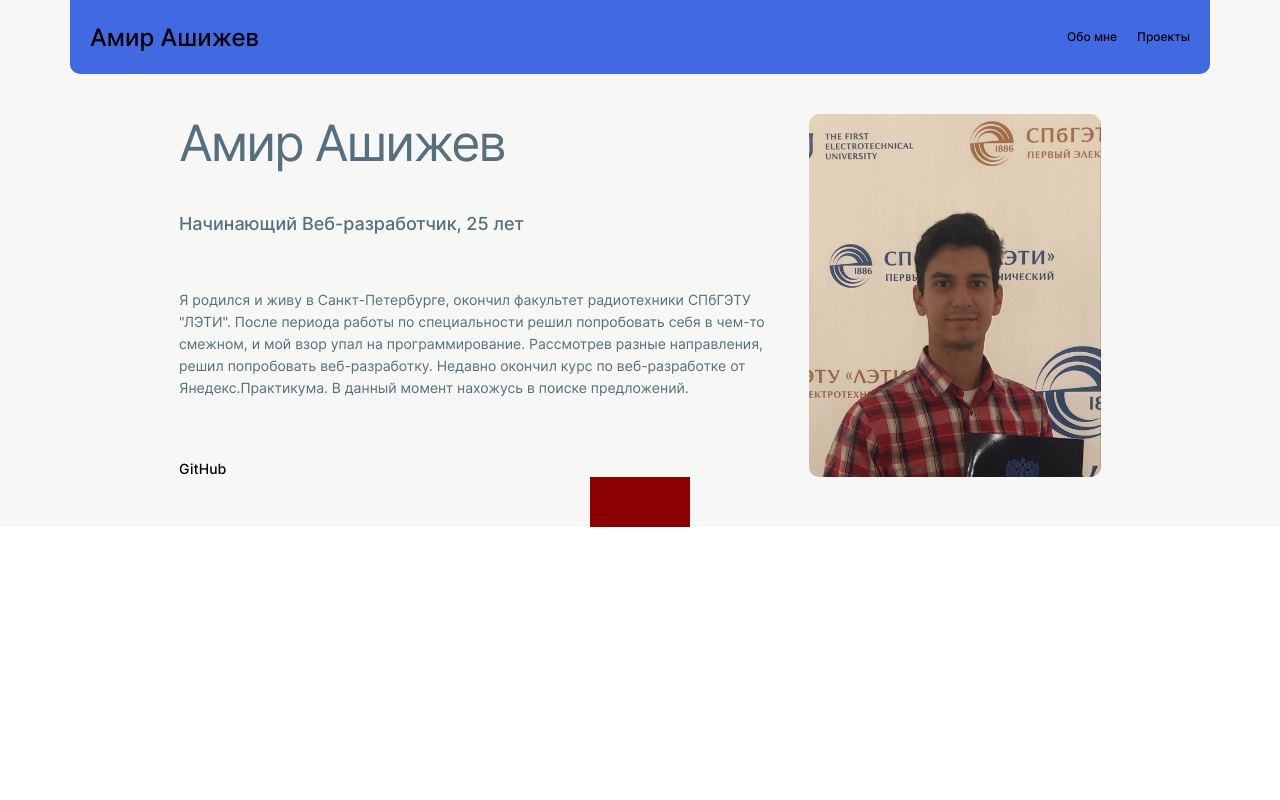
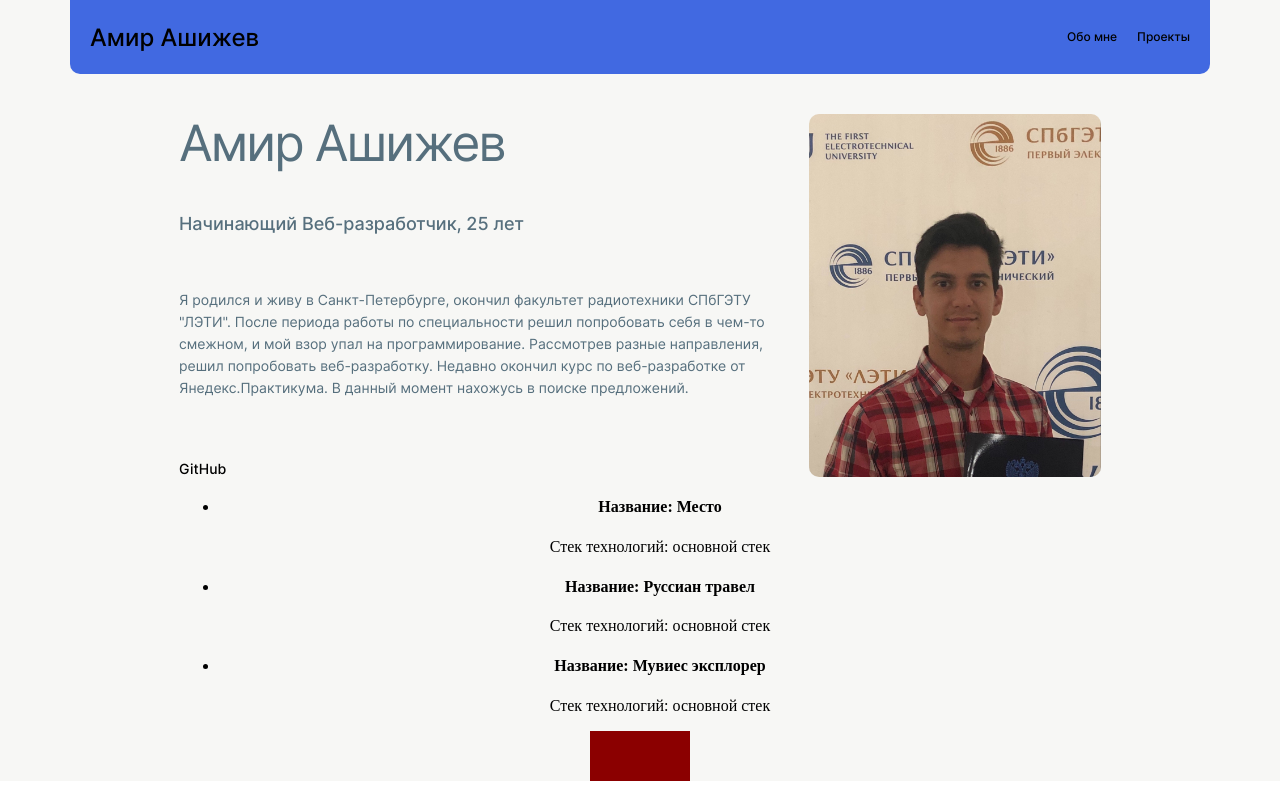
Before and after one commit to AmirAshizhev/portfolio, a React (Create React App) app: page / in a window 1280 px wide. Built offline with nearby package versions, Linux system fonts and the light colour scheme.

Commit message:
added project card

```diff
--- /dev/null
+++ b/src/components/ProjectCard.js
@@ -0,0 +1,10 @@
+function ProjectCard({ name, stack }) {
+  return (
+    <li>
+      <h4>{`Название: ${name}`}</h4>
+      <p>{`Стек технологий: ${stack}`}</p>
+    </li>
+  )
+}
+
+export default ProjectCard;
--- a/src/components/Projects.js
+++ b/src/components/Projects.js
@@ -1,7 +1,29 @@
+import ProjectCard from './ProjectCard';
+
 function Projects () {
+
+  const projectData = [
+    {name: 'Место', stack: 'основной стек'},
+    {name: 'Руссиан травел', stack: 'основной стек'},
+    {name: 'Мувиес эксплорер', stack: 'основной стек'}
+  ];
+
+  const cardlist = projectData.map((card) => (
+    // console.log(card.name, card.stack)
+    <ProjectCard
+      name={card.name}
+      stack={card.stack}
+    />
+  ))
+
   return (
     <section className='projects'>
+      <div>
 
+      </div>
+      <ul>
+        {cardlist}
+      </ul>
     </section>
   )
 }
```
